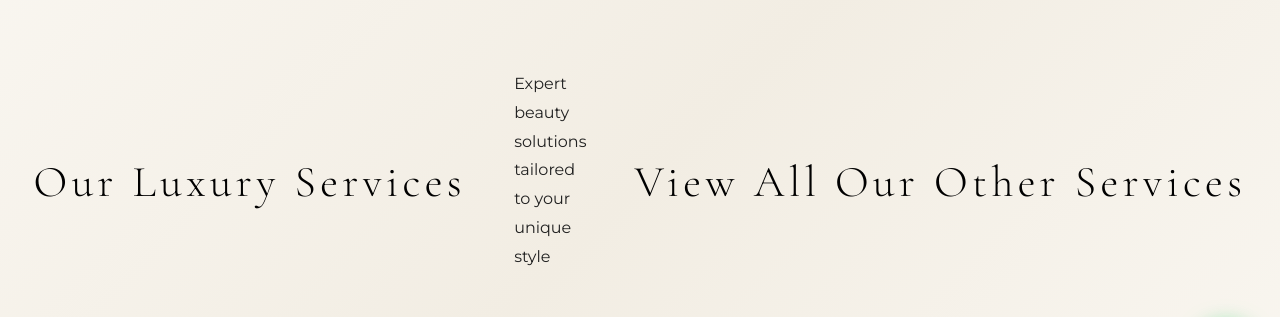
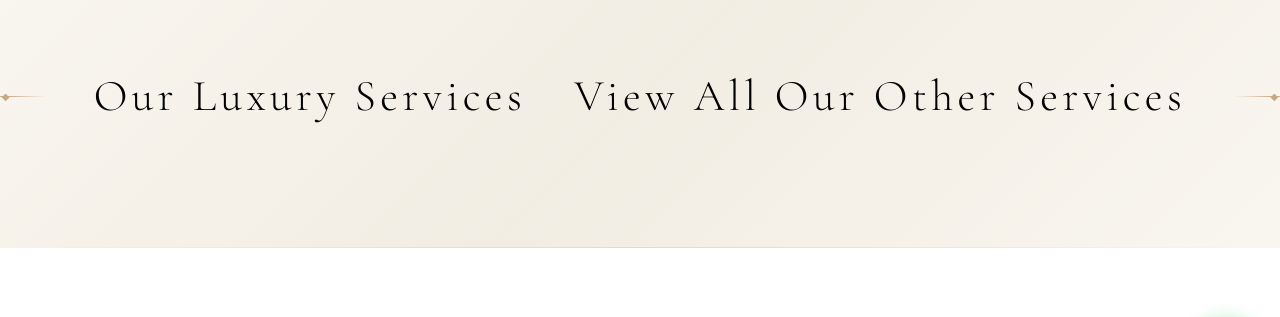
Before and after one commit to HenryMV9/Laura-Mercedes-1, a website built with Vite: page services.html in a window 1280 px wide. Shown: the part 397-714 px from the top of the page. Built offline with nearby package versions, Linux system fonts and the light colour scheme.

Commit message:
Updated services.html

```diff
--- a/services.html
+++ b/services.html
@@ -63,7 +63,6 @@
       <div class="services-intro-content">
         <div class="services-intro-divider"></div>
         <h1 class="services-intro-title" >Our Luxury Services</h1>
-        <p>Expert beauty solutions tailored to your unique style</p>
         <h2 class="services-intro-title">View All Our Other Services</h2>
         <div class="services-intro-divider"></div>
       </div>
```
